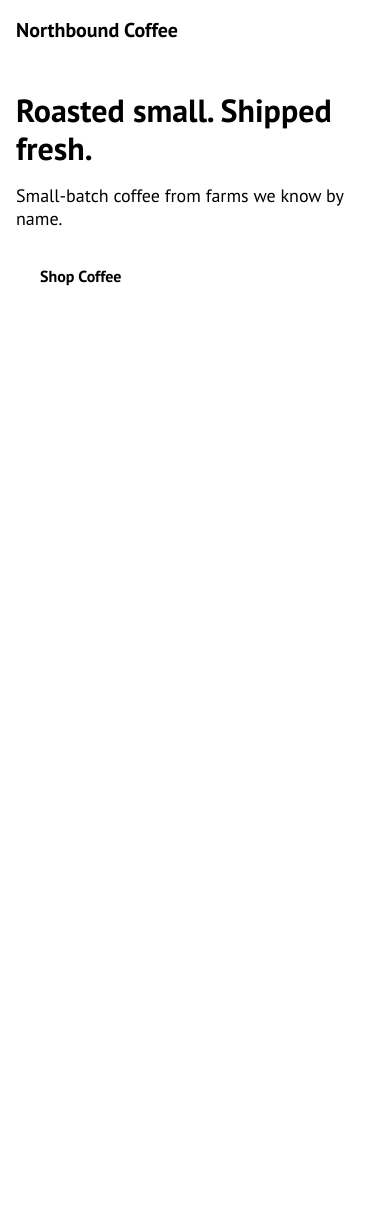
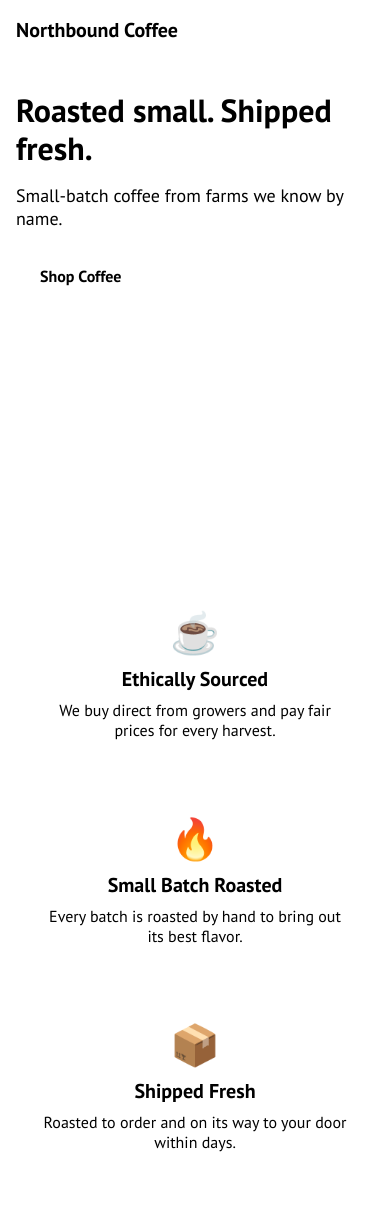
Before and after one commit to Herman1258/W4C-Responsive, a plain HTML site: page index.html in a window 390 px wide. Before the commit the page ends 844 px from the top, so only its background shows below. Drawn offline with Linux system fonts and the light colour scheme.

Commit message:
Add mobile features section

```diff
--- a/css/style.css
+++ b/css/style.css
@@ -139,3 +139,30 @@ body {
   min-height: 220px;
   background: var(--color-accent);
 }
+.features {
+  display: grid;
+  gap: 1.5rem;
+  padding: 2rem 1rem;
+}
+
+.feature {
+  text-align: center;
+  padding: 1.5rem;
+  background: #fff;
+  border-radius: 8px;
+}
+
+.feature-icon {
+  font-size: 2.5rem;
+  margin-bottom: 0.5rem;
+}
+
+.feature h2 {
+  margin: 0 0 0.5rem;
+  font-size: 1.25rem;
+  color: var(--color-primary);
+}
+
+.feature p {
+  margin: 0;
+}
--- a/index.html
+++ b/index.html
@@ -40,3 +40,20 @@
   </div>
   <div class="hero-image"></div>
 </section>
+<section class="features" id="shop">
+  <div class="feature">
+    <div class="feature-icon">☕</div>
+    <h2>Ethically Sourced</h2>
+    <p>We buy direct from growers and pay fair prices for every harvest.</p>
+  </div>
+  <div class="feature">
+    <div class="feature-icon">🔥</div>
+    <h2>Small Batch Roasted</h2>
+    <p>Every batch is roasted by hand to bring out its best flavor.</p>
+  </div>
+  <div class="feature">
+    <div class="feature-icon">📦</div>
+    <h2>Shipped Fresh</h2>
+    <p>Roasted to order and on its way to your door within days.</p>
+  </div>
+</section>
```
